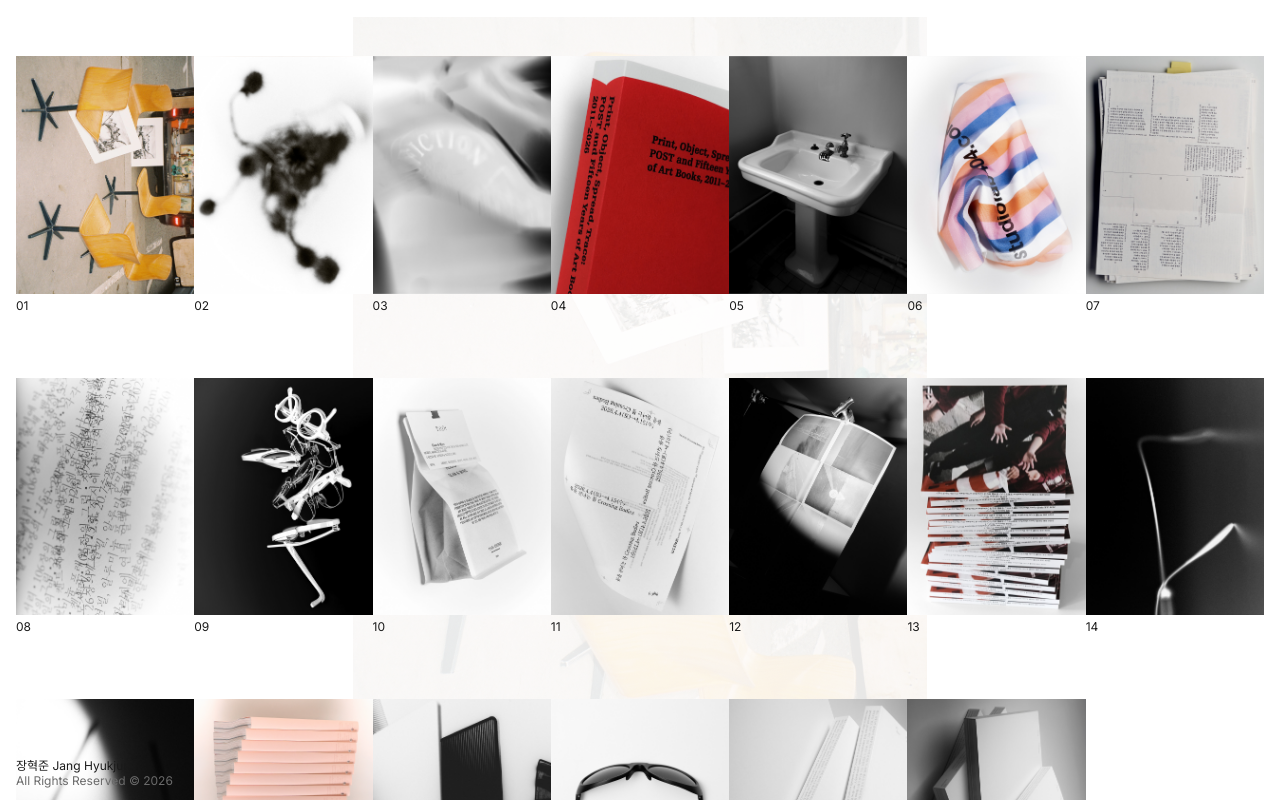
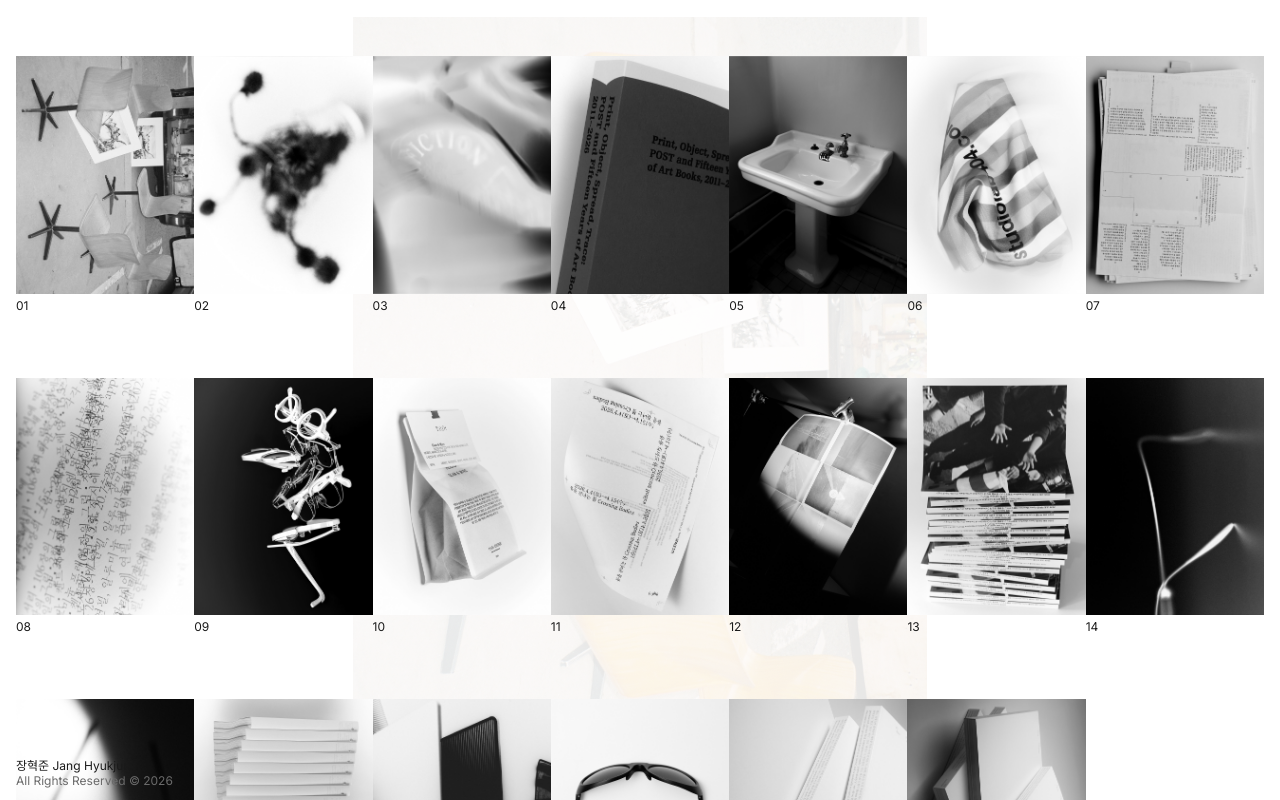
Before and after one commit to imjanghyukjun/notadotnota, a Next.js app: page / in a window 1280 px wide. Both pictures are taken after a click on the button "찾아보기 Index". Built offline with nearby package versions, Linux system fonts and the light colour scheme.

Commit message:
add grayscale to color hover transition on index overlay items

```diff
--- a/components/index-overlay.tsx
+++ b/components/index-overlay.tsx
@@ -64,7 +64,7 @@ export function IndexOverlay({ open, projects, onClose, onSelect }: IndexOverlay
             key={project.slug}
             type="button"
             onClick={() => onSelect(project.slug)}
-            className="flex flex-col justify-end text-left w-full"
+            className="group flex flex-col justify-end text-left w-full cursor-pointer"
           >
             {/* 잘림 없이 가로 폭을 채우고 원본 높이를 자동으로 유지 */}
             <div className="relative w-full overflow-hidden">
@@ -75,7 +75,7 @@ export function IndexOverlay({ open, projects, onClose, onSelect }: IndexOverlay
                   width={800}
                   height={1000}
                   sizes="(max-width: 768px) 50vw, (max-width: 1200px) 25vw, 15vw"
-                  className="h-auto w-full object-contain"
+                  className="h-auto w-full object-contain grayscale transition-all duration-500 ease-in-out group-hover:grayscale-0"
                 />
               )}
             </div>
```
